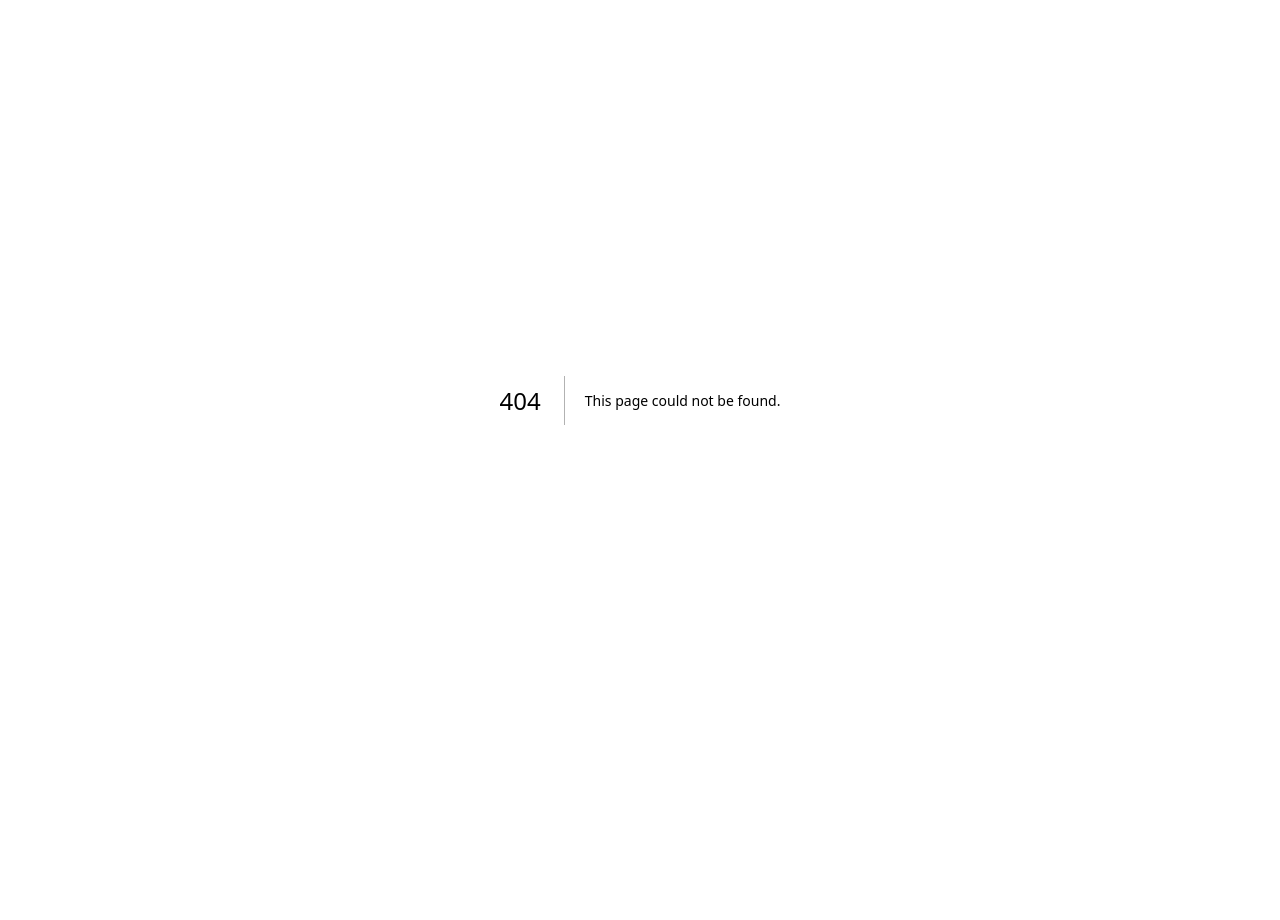
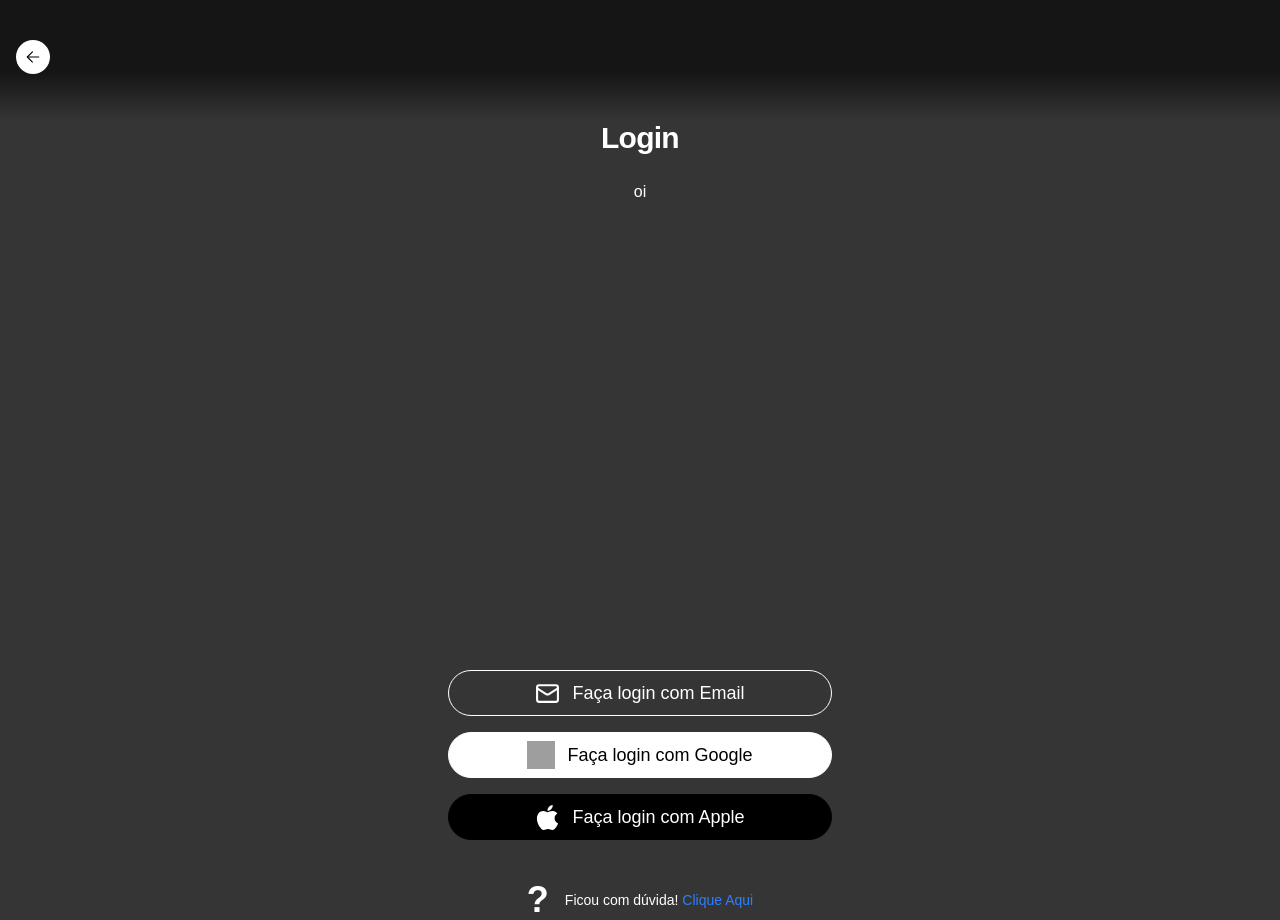
Before and after one commit to colligii/laco, a Next.js app: page /login in a window 1280 px wide. Before the commit this address had no page. Before the commit the page ends 800 px from the top, so only its background shows below. Built offline with nearby package versions, Linux system fonts and the light colour scheme; grey boxes are pictures that could not be loaded.

Commit message:
add login page

```diff
--- a/app/components/header.tsx
+++ b/app/components/header.tsx
@@ -1,10 +1,25 @@
 import icon from '@/app/img/png/icon.jpeg'
 import Image from 'next/image'
+import Back from '../img/svg/back';
 
-export default function Header() {
+export default function Header({ disableIcon, disableBackBtn }: Header) {
     return (
-        <div className="w-full absolute h-30 gradient flex items-end justify-center pb-4">
-            <Image src={icon} alt="icon" width={80} height={80} className="rounded-[50%]" />
+        <div className="relative w-full absolute h-30 gradient flex items-end justify-center pb-4">
+            {
+                !disableIcon &&
+                <Image src={icon} alt="icon" width={80} height={80} className="rounded-[50%]" />
+            }
+            {
+                !disableBackBtn &&
+                <div className="absolute top-10 left-4 bg-white p-2 rounded-full">
+                    <Back squareSize={18}/>
+                </div>
+            }
         </div>
     )
 }
+
+export interface Header {
+    disableIcon?: boolean;
+    disableBackBtn?: boolean;
+}
--- /dev/null
+++ b/app/img/svg/back.tsx
@@ -0,0 +1,25 @@
+export default function Back({ squareSize }: Back) {
+    return (
+        <svg
+            width={squareSize}
+            height={squareSize}
+            viewBox="0 0 30 30"
+            fill="none"
+            xmlns="http://www.w3.org/2000/svg"
+        >
+            <path
+                d="M5.6637 14.0625H24.4137C24.6623 14.0625 24.9008 14.1613 25.0766 14.3371C25.2524 14.5129 25.3512 14.7514 25.3512 15C25.3512 15.2486 25.2524 15.4871 25.0766 15.6629C24.9008 15.8387 24.6623 15.9375 24.4137 15.9375H5.6637C5.41506 15.9375 5.1766 15.8387 5.00078 15.6629C4.82497 15.4871 4.7262 15.2486 4.7262 15C4.7262 14.7514 4.82497 14.5129 5.00078 14.3371C5.1766 14.1613 5.41506 14.0625 5.6637 14.0625Z"
+                fill="black"
+            />
+            <path
+                d="M6.95062 15L14.7262 22.7738C14.9023 22.9498 15.0012 23.1885 15.0012 23.4375C15.0012 23.6865 14.9023 23.9252 14.7262 24.1013C14.5502 24.2773 14.3115 24.3762 14.0625 24.3762C13.8135 24.3762 13.5748 24.2773 13.3987 24.1013L4.96125 15.6638C4.87394 15.5767 4.80467 15.4732 4.75741 15.3593C4.71015 15.2454 4.68582 15.1233 4.68582 15C4.68582 14.8767 4.71015 14.7546 4.75741 14.6407C4.80467 14.5268 4.87394 14.4233 4.96125 14.3363L13.3987 5.89875C13.5748 5.72271 13.8135 5.62382 14.0625 5.62382C14.3115 5.62382 14.5502 5.72271 14.7262 5.89875C14.9023 6.07479 15.0012 6.31355 15.0012 6.5625C15.0012 6.81146 14.9023 7.05021 14.7262 7.22625L6.95062 15Z"
+                fill="black"
+            />
+        </svg>
+
+    )
+}
+
+export interface Back {
+    squareSize: number;
+}
--- /dev/null
+++ b/app/login/page.tsx
@@ -0,0 +1,70 @@
+import { Mail } from 'lucide-react';
+import Button from '../components/button'
+import ButtonIcon from '../components/button-icon'
+import Header from '../components/header';
+import AppleSvg from '../img/svg/apple';
+
+const Login = () => {
+    const scheduleName = "Casamento de [Nome]"; // Exemplo para a variável ${scheduleName}
+
+    return (
+        <>
+            <Header disableIcon={true} />
+            <div className="flex h-screen flex-col items-center justify-between text-white font-sans">
+
+                <div className="flex flex-col items-center">
+                    <h1 className="text-3xl font-bold mb-6 tracking-tight">
+                        Login
+                    </h1>
+                    <div>
+                        oi
+                    </div>
+                </div>
+
+
+                <div className="w-full max-w-sm space-y-4">
+                    <ButtonIcon
+                        iconComponent={
+                            <Mail size={25}></Mail>
+                        }
+                        text="Faça login com Email"
+                    ></ButtonIcon>
+                    <ButtonIcon
+                        color="black"
+                        background="white"
+                        iconComponent={
+                            <img
+                                src="https://www.gstatic.com/images/branding/product/1x/gsa_512dp.png"
+                                alt="Google"
+                                className="w-7 h-7"
+                            />
+                        }
+                        text="Faça login com Google"
+                    >
+                    </ButtonIcon>
+                    <ButtonIcon
+                        color="white"
+                        background="black"
+                        borderColor="black"
+                        iconComponent={
+                            <AppleSvg width="25px" height="25px" />
+                        }
+                        text="Faça login com Apple"
+                    >
+                    </ButtonIcon>
+
+                    <div className="flex items-center justify-center gap-4 pt-6">
+                        <div className="text-4xl font-black">
+                            ?
+                        </div>
+                        <p className="text-sm">
+                            Ficou com dúvida! <a href="#" className="text-blue-500 hover:underline">Clique Aqui</a>
+                        </p>
+                    </div>
+                </div>
+            </div>
+        </>
+    );
+};
+
+export default Login;
--- a/app/page.tsx
+++ b/app/page.tsx
@@ -1,12 +1,13 @@
+import Link from 'next/link';
 import Button from './components/button'
 import Header from './components/header';
 
-const LoginPage = () => {
+const Home = () => {
   const scheduleName = "Casamento de [Nome]"; // Exemplo para a variável ${scheduleName}
 
   return (
     <>
-      <Header/>
+      <Header disableBackBtn={true}/>
       <div className="flex pt-20 h-screen flex-col items-center justify-between p-8 text-white font-sans">
 
         <div className="flex flex-col items-center mt-12">
@@ -21,8 +22,14 @@ const LoginPage = () => {
 
         <div className="w-full max-w-sm space-y-4">
 
-          <Button>Login</Button>
-          <Button background='#4f46e5'>Registrar</Button>
+          <div className="flex flex-col gap-4">
+            <Link href="/login">
+              <Button>Login</Button>
+            </Link>
+            <Link href="/register">
+              <Button background='#4f46e5'>Registrar</Button>
+            </Link>
+          </div>
 
           <div className="flex items-center justify-center gap-4 pt-6">
             <div className="text-4xl font-black">
@@ -38,4 +45,4 @@ const LoginPage = () => {
   );
 };
 
-export default LoginPage;
+export default Home;
--- a/package.json
+++ b/package.json
@@ -12,7 +12,8 @@
     "lucide-react": "^0.575.0",
     "next": "16.1.6",
     "react": "19.2.3",
-    "react-dom": "19.2.3"
+    "react-dom": "19.2.3",
+    "react-hook-form": "^7.71.2"
   },
   "devDependencies": {
     "@tailwindcss/postcss": "^4",
```
Also changed, not shown: 2 other files (tests, documents, lock files or other folders).
